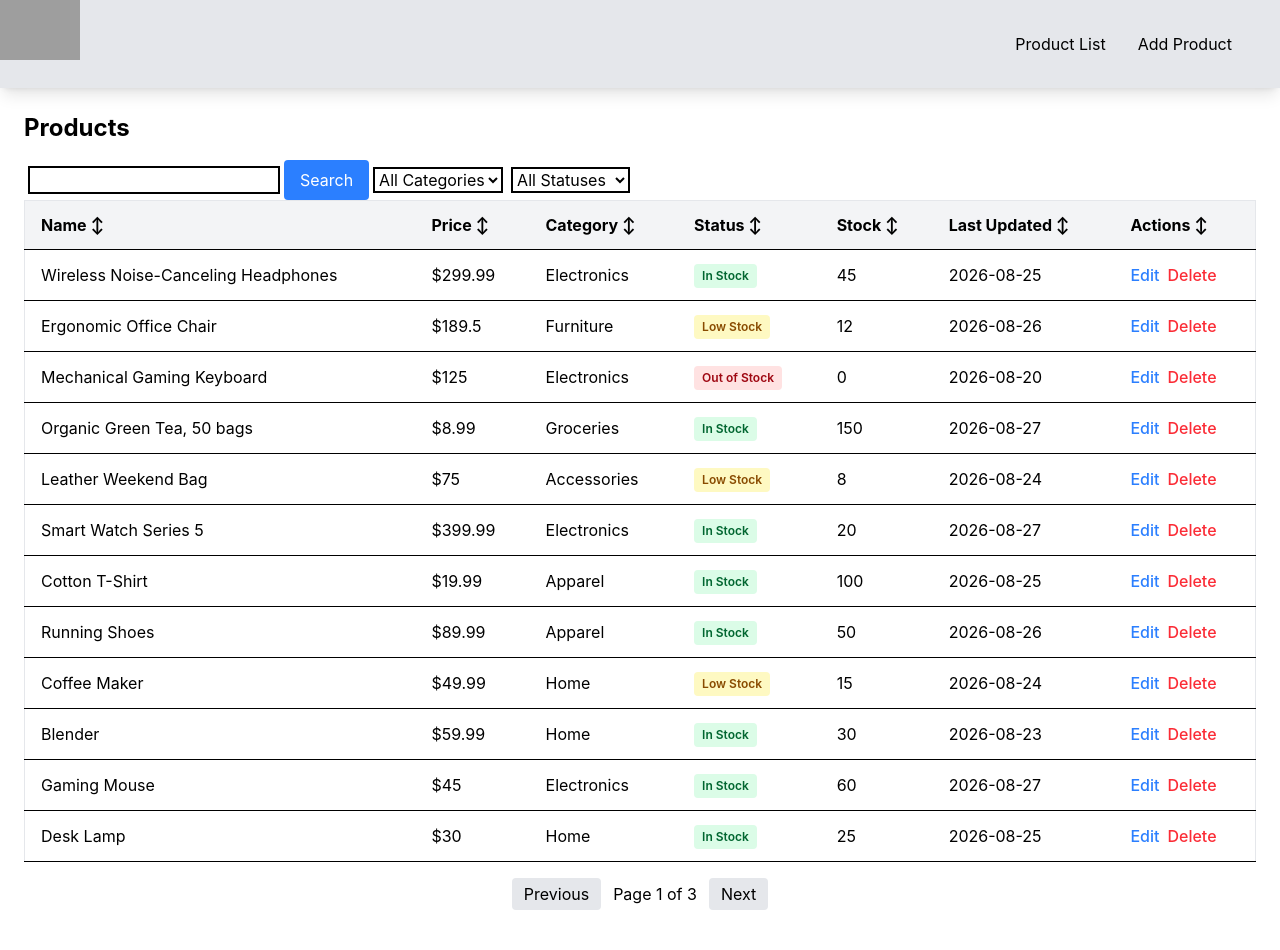
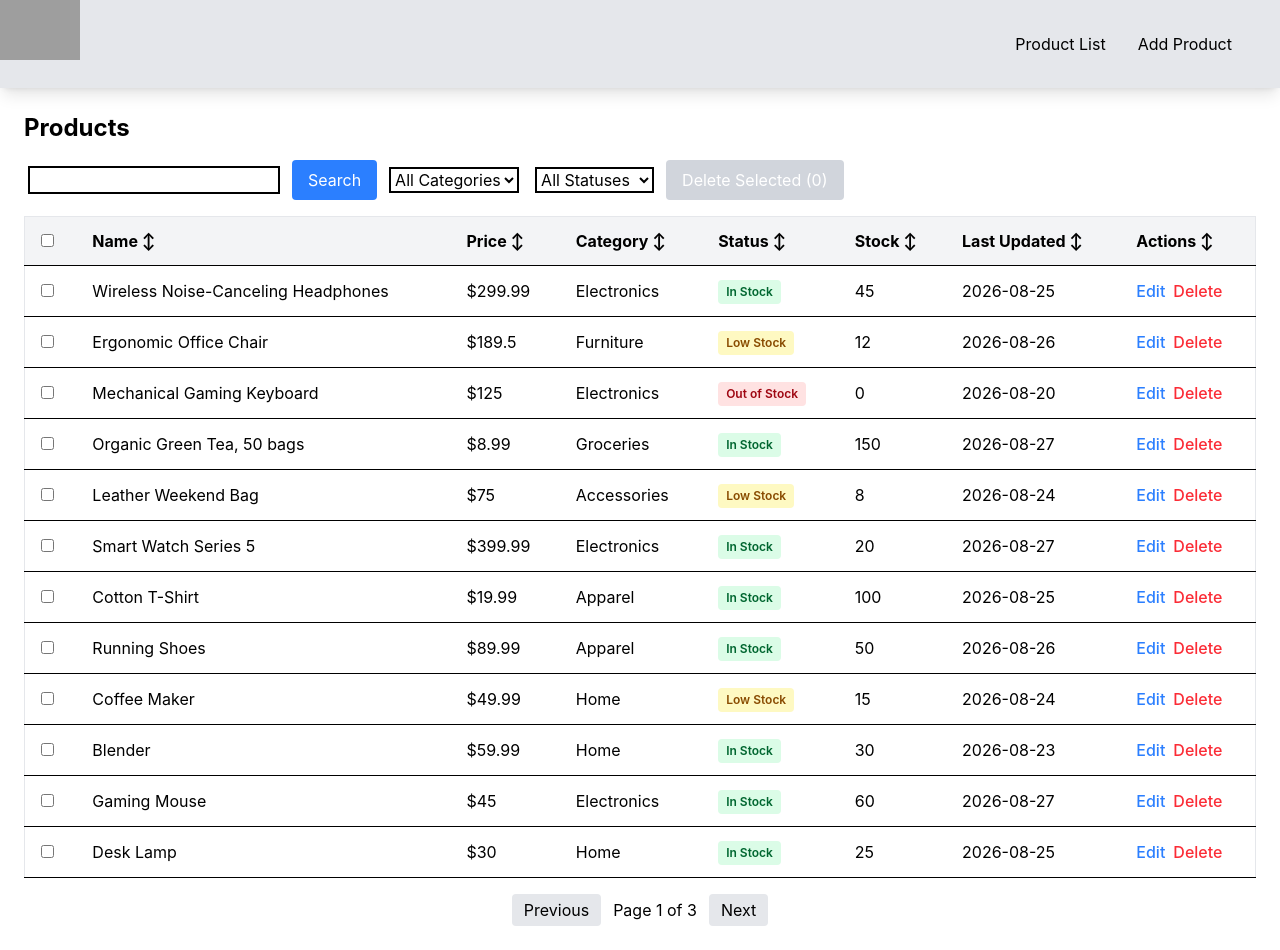
Before and after one commit to A-VIKASH-KUMAR/products_management_app, a React (Vite) app: page / in a window 1280 px wide. Built offline with nearby package versions, Linux system fonts and the light colour scheme; grey boxes are pictures that could not be loaded.

Commit message:
feat: ✨ add bulk delete fuctionality to product list

```diff
--- a/src/components/ProductsList.tsx
+++ b/src/components/ProductsList.tsx
@@ -18,6 +18,7 @@ export const ProductsList = () => {
     direction: "asc" | "desc";
   } | null>(null);
   const [filteredProducts, setFilteredProducts] = useState(Array<Product>);
+  const [selectedProductIds, setSelectedProductIds] = useState<string[]>([]);
 
   useEffect(() => {
     const getProductsData = () => {
@@ -100,7 +101,52 @@ export const ProductsList = () => {
   ];
 
   const handleDelete = (id: string) => {
-    setProductList(productList.filter((p) => p.id !== id));
+    setProductList((currentProducts) =>
+      currentProducts.filter((p) => p.id !== id),
+    );
+    setSelectedProductIds((currentSelected) =>
+      currentSelected.filter((productId) => productId !== id),
+    );
+  };
+
+  const handleBulkDelete = () => {
+    if (selectedProductIds.length === 0) return;
+
+    setProductList((currentProducts) =>
+      currentProducts.filter(
+        (product) => !selectedProductIds.includes(product.id),
+      ),
+    );
+    setSelectedProductIds([]);
+  };
+
+  const toggleProductSelection = (productId: string) => {
+    setSelectedProductIds((currentSelected) =>
+      currentSelected.includes(productId)
+        ? currentSelected.filter((id) => id !== productId)
+        : [...currentSelected, productId],
+    );
+  };
+
+  const isAllCurrentProductsSelected =
+    currentProducts.length > 0 &&
+    currentProducts.every((product) => selectedProductIds.includes(product.id));
+
+  const handleSelectAllCurrentPage = () => {
+    if (isAllCurrentProductsSelected) {
+      setSelectedProductIds((currentSelected) =>
+        currentSelected.filter(
+          (id) => !currentProducts.some((product) => product.id === id),
+        ),
+      );
+      return;
+    }
+
+    setSelectedProductIds((currentSelected) => {
+      const nextSelected = new Set(currentSelected);
+      currentProducts.forEach((product) => nextSelected.add(product.id));
+      return Array.from(nextSelected);
+    });
   };
 
   const requestSort = (key: string) => {
@@ -123,8 +169,10 @@ export const ProductsList = () => {
   };
 
   const handleSave = (updatedProduct: Product) => {
-    setProductList(
-      productList.map((p) => (p.id === updatedProduct.id ? updatedProduct : p)),
+    setProductList((currentProducts) =>
+      currentProducts.map((p) =>
+        p.id === updatedProduct.id ? updatedProduct : p,
+      ),
     );
     setEditingProduct(null);
   };
@@ -164,10 +212,18 @@ export const ProductsList = () => {
     applyFilters();
   }, [searchText, selectedCategory, selectedStatus, productList, sortConfig]);
 
+  useEffect(() => {
+    setSelectedProductIds((currentSelected) =>
+      currentSelected.filter((productId) =>
+        productList.some((product) => product.id === productId),
+      ),
+    );
+  }, [productList]);
+
   return (
     <div className="p-6">
       <h2 className="text-2xl font-bold mb-4">Products</h2>
-      <div className="search">
+      <div className="flex flex-wrap items-center gap-2 mb-4">
         <input
           type="text"
           className="m-1 border-2"
@@ -205,11 +261,26 @@ export const ProductsList = () => {
             </option>
           ))}
         </select>
+        <button
+          className="px-4 py-2 bg-red-500 text-white rounded disabled:bg-gray-300"
+          disabled={selectedProductIds.length === 0}
+          onClick={handleBulkDelete}
+        >
+          Delete Selected ({selectedProductIds.length})
+        </button>
       </div>
       <div className="products-table">
         <table className="min-w-full bg-white border border-gray-200">
           <thead className="bg-gray-100">
             <tr>
+              <th className={CELL_CLASSES}>
+                <input
+                  type="checkbox"
+                  checked={isAllCurrentProductsSelected}
+                  onChange={handleSelectAllCurrentPage}
+                  aria-label="Select all products on this page"
+                />
+              </th>
               {columns.map((col) => (
                 <th
                   key={col.key}
@@ -226,9 +297,23 @@ export const ProductsList = () => {
             {currentProducts.map((product) => (
               <tr
                 key={product.id}
-                className="hover:bg-gray-50 cursor-pointer"
+                className={`hover:bg-gray-50 cursor-pointer ${
+                  selectedProductIds.includes(product.id) ? "bg-blue-50" : ""
+                }`}
                 onClick={() => setViewingProduct(product)}
               >
+                <td className={CELL_CLASSES}>
+                  <input
+                    type="checkbox"
+                    checked={selectedProductIds.includes(product.id)}
+                    onClick={(e) => e.stopPropagation()}
+                    onChange={(e) => {
+                      e.stopPropagation();
+                      toggleProductSelection(product.id);
+                    }}
+                    aria-label={`Select ${product.name}`}
+                  />
+                </td>
                 {columns.map((col) => (
                   <td key={col.key} className={CELL_CLASSES}>
                     {col.render(product)}
```
